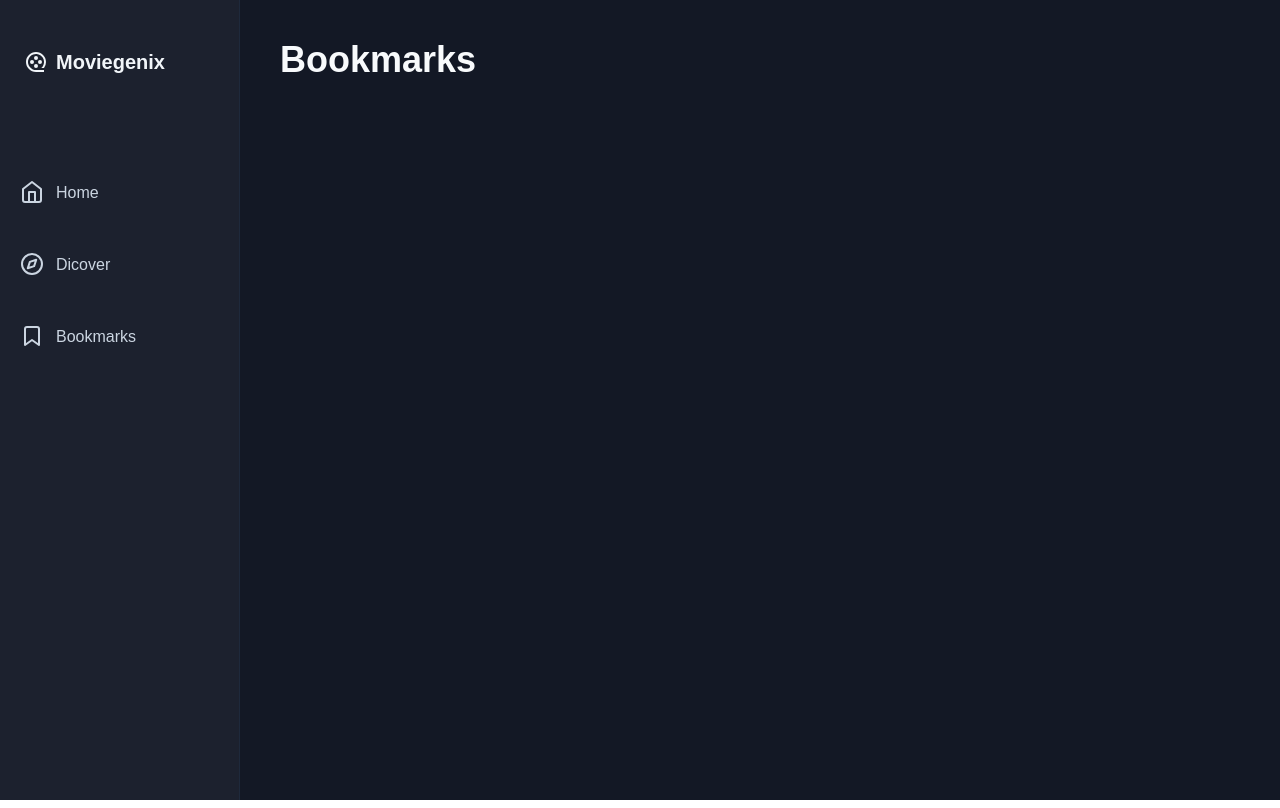
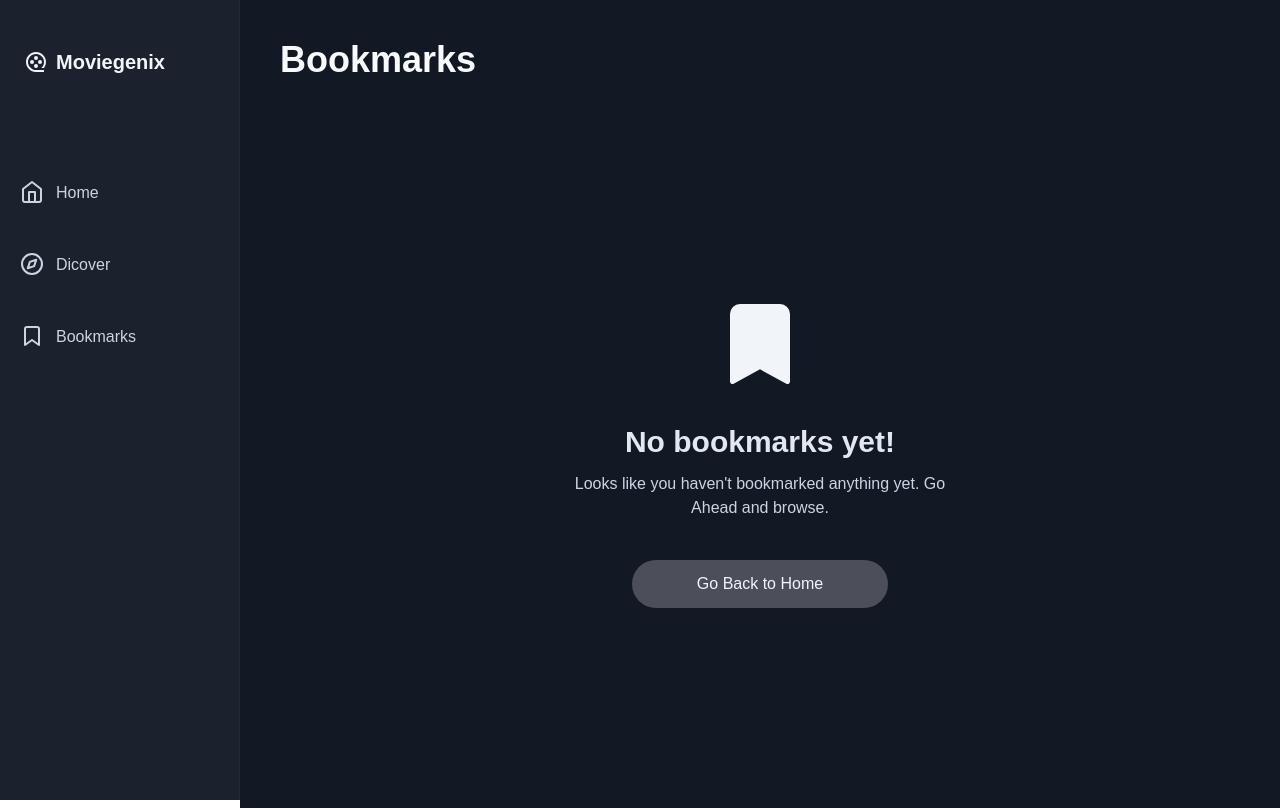
Before and after one commit to VB-17/moviegenix, a Next.js app: page /bookmarks in a window 1280 px wide. Built offline with nearby package versions, Linux system fonts and the light colour scheme.

Commit message:
fixed fetching hooks, improved bookmarks ui + additional improvements

```diff
--- a/components/MovieInfo/index.js
+++ b/components/MovieInfo/index.js
@@ -51,8 +51,8 @@ function MovieInfo({ movieId }) {
     <div>
       <QueryResult loading={isLoading} error={error} data={data}>
         {data && (
-          <div className="flex gap-20">
-            <div className="relative flex-[0.28] h-[30rem] overflow-hidden rounded-3xl shadow-lg col-span-2">
+          <div className="grid grid-cols-8 w-10/12 gap-14">
+            <div className="relative col-span-3 flex-[0.25] h-[30rem] overflow-hidden rounded-3xl shadow-lg">
               <Image
                 src={
                   data.poster_path
@@ -65,7 +65,7 @@ function MovieInfo({ movieId }) {
                 objectPosition="center"
               />
             </div>
-            <div className="flex-[0.6] flex w-10/12 flex-col space-y-5 col-span-6">
+            <div className="col-span-5 ml-6 flex-col space-y-5">
               <div className="flex justify-between">
                 <h1 className="text-4xl font-semibold text-gray-200">
                   {data.title}
--- a/components/MovieList/List.js
+++ b/components/MovieList/List.js
@@ -12,7 +12,6 @@ function List({ title, description, children }) {
         <div className="flex scrollbar-hide overflow-x-auto space-x-8">
           {children}
         </div>
-        {/* <div className="absolute top-0 right-0 h-full rounded-br-3xl w-32 bg-gradient-to-r from-transparent to-gray-400"></div> */}
       </div>
     </div>
   );
--- a/components/MovieList/ListItem.js
+++ b/components/MovieList/ListItem.js
@@ -1,3 +1,4 @@
+
 import { IMAGE_BASE } from "../../lib/constants";
 import { AiFillStar } from "react-icons/ai";
 
--- a/components/Sidebar/index.js
+++ b/components/Sidebar/index.js
@@ -1,5 +1,6 @@
 import { FiHome, FiBookmark, FiCompass } from "react-icons/fi";
 import { RiMovie2Line } from "react-icons/ri";
+import Link from "next/link";
 import SidebarItem from "./SidebarItem";
 
 const sidebarData = [
@@ -23,12 +24,15 @@ const sidebarData = [
 function Sidebar() {
   return (
     <div className="sticky z-50 top-0 flex-none h-screen py-12 w-60 bg-dark-800 border-r border-gray-800">
-      <h1 className="flex items-center space-x-2 ml-6 text-gray-100">
-        <span>
-          <RiMovie2Line className="h-6 w-6 " />
-        </span>
-        <span className="text-xl font-semibold">Moviegenix</span>
-      </h1>
+      <Link href={`/`}>
+        <h1 className="flex items-center space-x-2 ml-6 text-gray-100 cursor-pointer">
+          <span>
+            <RiMovie2Line className="h-6 w-6 " />
+          </span>
+
+          <span className="text-xl font-semibold">Moviegenix</span>
+        </h1>
+      </Link>
       <div className="my-20">
         {sidebarData.map((item) => (
           <SidebarItem key={item.label} item={item} />
--- a/hooks/useSearch.js
+++ b/hooks/useSearch.js
@@ -44,8 +44,8 @@ export function useSearch(query) {
 
         genre_ids.forEach((genreId) => {
           const genreName = genresData
-            .map(({ id, name }) => id === genreId && name)
-            .filter(Boolean);
+            ?.map(({ id, name }) => id === genreId && name)
+            ?.filter(Boolean);
 
           genres.push(genreName[0]);
         });
--- a/hooks/useTopRatedMovies.js
+++ b/hooks/useTopRatedMovies.js
@@ -17,6 +17,7 @@ export function useTopRatedMovies() {
 
   if (topRatedData) {
     genresData = queryClient.getQueryData("genres");
+    console.log(genresData)
 
     if (!genresData) {
       genresData = freshGenres;
@@ -38,8 +39,8 @@ export function useTopRatedMovies() {
 
         genre_ids.forEach((genreId) => {
           const genreName = genresData
-            .map(({ id, name }) => id === genreId && name)
-            .filter(Boolean);
+            ?.map(({ id, name }) => id === genreId && name)
+            ?.filter(Boolean);
 
           genres.push(genreName[0]);
         });
--- a/hooks/useTrendingMovies.js
+++ b/hooks/useTrendingMovies.js
@@ -51,8 +51,8 @@ export function useTrendingMovies() {
 
         genre_ids.forEach((genreId) => {
           const genreName = genresData
-            .map(({ id, name }) => id === genreId && name)
-            .filter(Boolean);
+            ?.map(({ id, name }) => id === genreId && name)
+            ?.filter(Boolean);
 
           genres.push(genreName[0]);
         });
--- a/pages/bookmarks.js
+++ b/pages/bookmarks.js
@@ -1,16 +1,38 @@
 import { useLocalStorage } from "../hooks/useLocalStorage";
+import { BsFillBookmarkFill } from "react-icons/bs";
 import ListItem from "../components/MovieList/ListItem";
+import Link from "next/link";
 
 function Bookmarks() {
   const [bookmarkList] = useLocalStorage("bookmarks");
 
   return (
-    <div>
+    <div className="flex flex-col min-h-[calc(100vh-4.5rem)]">
       <h1 className="text-4xl mb-16 font-semibold text-gray-50">Bookmarks</h1>
-      <div className="flex flex-wrap gap-14">
-        {bookmarkList?.map((movie) => (
-          <ListItem key={movie.id} item={movie} />
-        ))}
+      <div className="flex flex-1 flex-wrap gap-14">
+        {bookmarkList && bookmarkList.length > 0 ? (
+          bookmarkList?.map((movie) => <ListItem key={movie.id} item={movie} />)
+        ) : (
+          <div className="flex flex-col space-y-10 w-full items-center justify-center">
+            <div className="flex flex-col space-y-5 text-center">
+              <BsFillBookmarkFill className="mx-auto mb-5 text-gray-100 w-20 h-20" />
+              <div className="flex flex-col space-y-3">
+                <h2 className="text-3xl font-semibold text-gray-200">
+                  No bookmarks yet!
+                </h2>
+                <p className="mx-auto text-md max-w-sm font-normal text-gray-300">
+                  Looks like you haven't bookmarked anything yet. Go Ahead and
+                  browse.
+                </p>
+              </div>
+            </div>
+            <Link href={`/`}>
+              <button className="w-64 px-5 py-3 rounded-full bg-dark-200 text-gray-100 ">
+                Go Back to Home
+              </button>
+            </Link>
+          </div>
+        )}
       </div>
     </div>
   );
```
